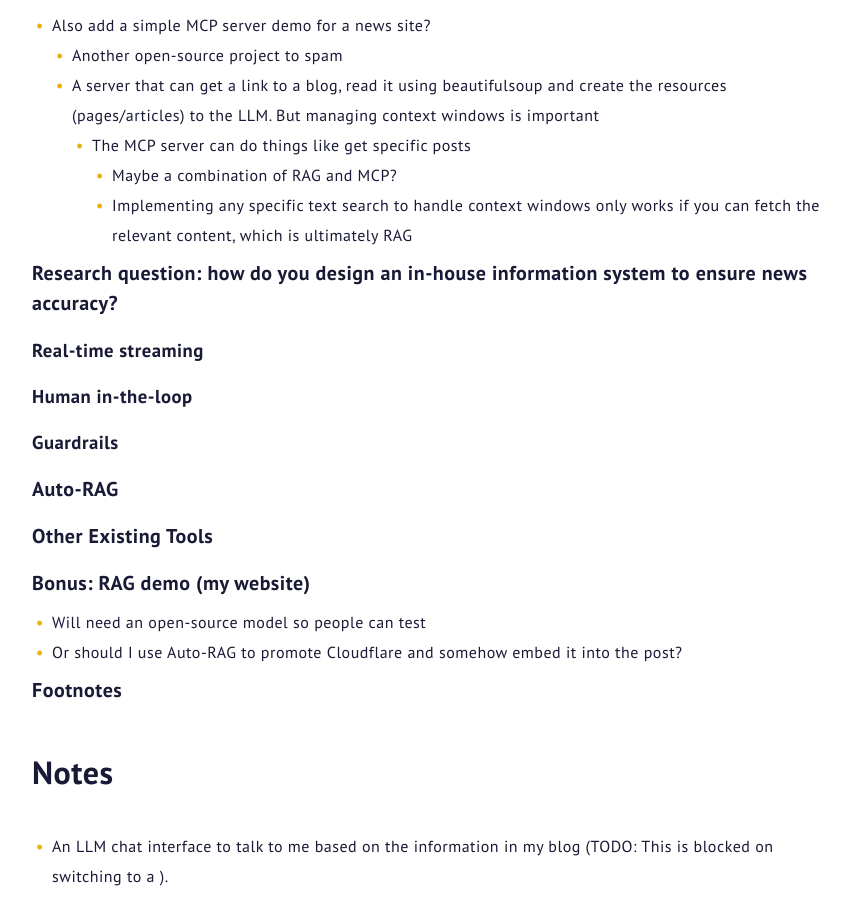
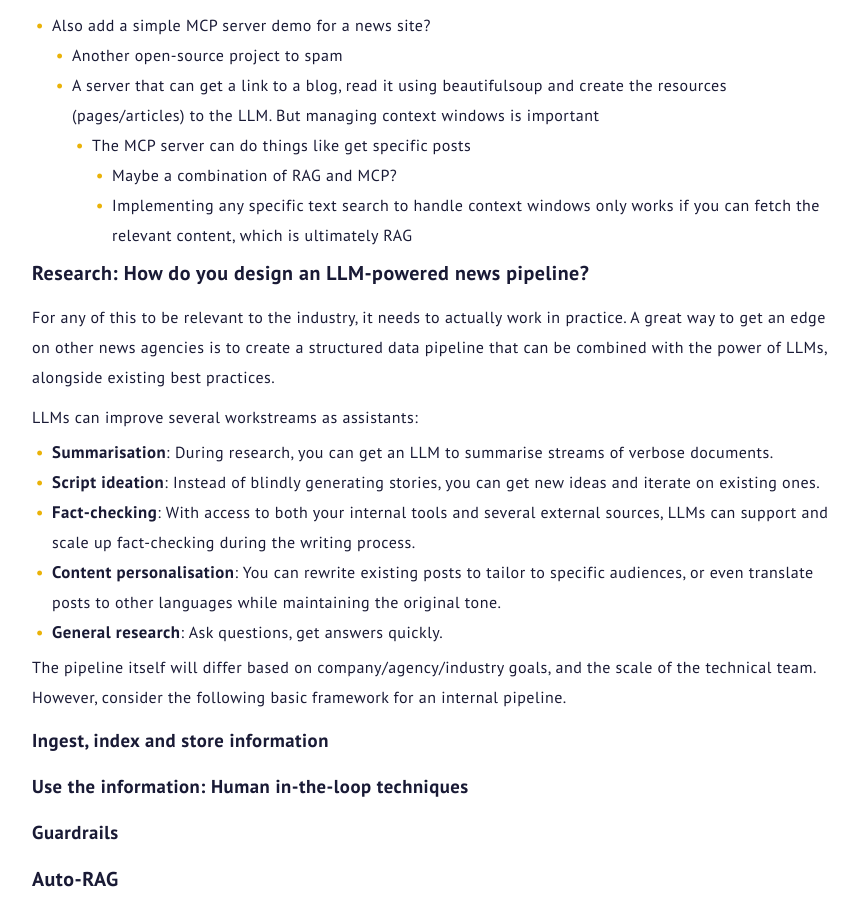
Before and after one commit to OpeOnikute/opeonikute.github.io, a Jekyll site: the page built from posts/ai-journalism.md, in a window 1280 px wide and 900 px high, scrolled down 4605 px. Shown: the whole window, without its empty margins (208-1066 px from the left). Built offline with Jekyll 4.4.1, drawn with Linux system fonts in a browser that asks for light colours; nearby versions of some CDN libraries.

Commit message:
add initial section of news pipeline

```diff
--- a/_data/2025.yml
+++ b/_data/2025.yml
@@ -1,3 +1,6 @@
 - title: Auto-remediation is important
   link: auto-remediation-is-important
   date: January 2025
+- title: Something about AI Journalism
+  link: ai-journalism
+  date: May 2025
--- a/posts/ai-journalism.md
+++ b/posts/ai-journalism.md
@@ -158,11 +158,23 @@ We've already seen an explosion of MCP servers in the past couple of months, wit
             - Maybe a combination of RAG and MCP?
             - Implementing any specific text search to handle context windows only works if you can fetch the relevant content, which is ultimately RAG
 
-### Research question: how do you design an in-house information system to ensure news accuracy?
+### Research: How do you design an LLM-powered news pipeline?
 
-#### Real-time streaming
+For any of this to be relevant to the industry, it needs to actually work in practice. A great way to get an edge on other news agencies is to create a structured data pipeline that can be combined with the power of LLMs, alongside existing best practices.
 
-#### Human in-the-loop
+LLMs can improve several workstreams as assistants:
+- **Summarisation**: During research, you can get an LLM to summarise streams of verbose documents.
+- **Script ideation**: Instead of blindly generating stories, you can get new ideas and iterate on existing ones.
+- **Fact-checking**: With access to both your internal tools and several external sources, LLMs can support and scale up fact-checking during the writing process.
+- **Content personalisation**: You can rewrite existing posts to tailor to specific audiences, or even translate posts to other languages while maintaining the original tone.
+- **General research**: Ask questions, get answers quickly.
+
+The pipeline itself will differ based on company/agency/industry goals, and the scale of the technical team. However, consider the following basic framework for an internal pipeline.
+
+#### Ingest, index and store information
+
+
+#### Use the information: Human in-the-loop techniques
 
 #### Guardrails
 
```
